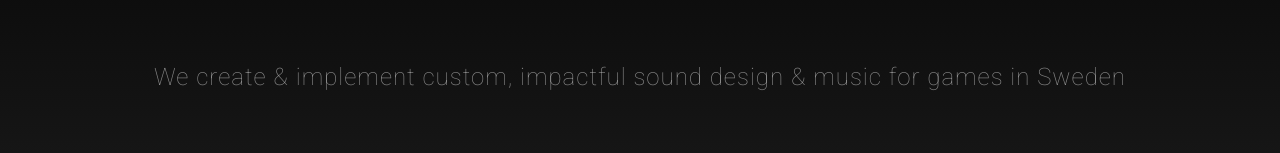
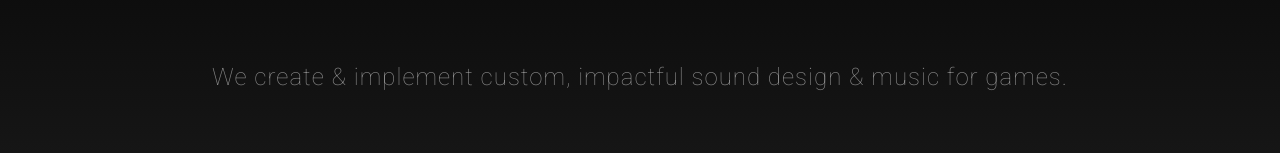
Before and after one commit to TitanSkyAudio/titanskyaudio.com, a website with bundled scripts: page index.html in a window 1280 px wide. Shown: the part 643-796 px from the top of the page. Built offline with nearby package versions, Linux system fonts and the light colour scheme.

Commit message:
update 4

```diff
--- a/index.html
+++ b/index.html
@@ -101,7 +101,7 @@
 
           <div class="container d-flex h-150 align-items-center">
             <div class="mx-auto text-center">
-              <h4 class="RobotoFont text-white-50" style="margin-top: 20px;">We create & implement custom, impactful sound design & music for games in Sweden</h4>
+              <h4 class="RobotoFont text-white-50" style="margin-top: 20px;">We create & implement custom, impactful sound design & music for games.</h4>
             </div>
           </div>
         </div>
```
